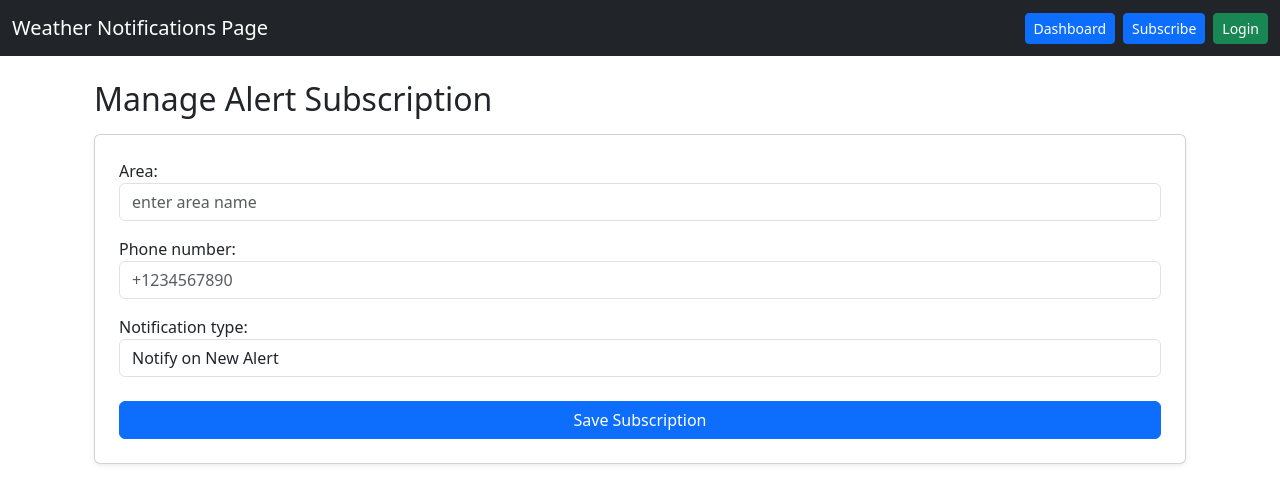
After one commit to BradBKaiBuffs/disaster_notification, a Django app: page /subscribe/ in a window 1280 px wide. The commit adds this page. Shown: the top 504 px of the page. Run offline with Django 5.2, Linux system fonts and the light colour scheme; parts of the project's set-up code (start-up, migrations or seed data) failed here and were passed over.

Commit message:
Updated pages

```diff
--- a/disaster_notification/settings.py
+++ b/disaster_notification/settings.py
@@ -15,6 +15,8 @@ from pathlib import Path
 import dj_database_url
 from urllib.parse import urlparse
 from celery.schedules import crontab
+from dotenv import load_dotenv
+load_dotenv()
 
 # Build paths inside the project like this: BASE_DIR / 'subdir'.
 BASE_DIR = Path(__file__).resolve().parent.parent
@@ -69,7 +71,8 @@ ROOT_URLCONF = 'disaster_notification.urls'
 TEMPLATES = [
     {
         'BACKEND': 'django.template.backends.django.DjangoTemplates',
-        'DIRS': [],
+        # override built-in admin templates
+        'DIRS': [BASE_DIR / 'templates'],
         'APP_DIRS': True,
         'OPTIONS': {
             'context_processors': [
--- a/notification/templates/notification/base.html
+++ b/notification/templates/notification/base.html
@@ -4,7 +4,7 @@
     <meta charset="UTF-8">
     <meta name="viewport" content="width=device-width, initial-scale=1.0">
 
-    <title>Weather Notifications Landing Page</title>
+    <title>Weather Notifications Page</title>
 
     <!-- bootstrap -->
     <link href="https://cdn.jsdelivr.net/npm/bootstrap@5.3.0/dist/css/bootstrap.min.css" rel="stylesheet">
@@ -15,10 +15,40 @@
 <nav class="navbar navbar-dark bg-dark mb-4">
     <div class="container-fluid">
         <!-- title -->
-        <span class="navbar-brand">Weather Notifications Landing Page</span>
+        <span class="navbar-brand">Weather Notifications Page</span>
+        <div class="d-flex">
+
+            <!-- link to dashboard page -->
+            <a href="{% url 'dashboard' %}"
+               class="btn btn-primary btn-sm me-2">
+                Dashboard
+            </a>
+
+            <!-- link to subscription form page -->
+            <a href="{% url 'subscribe' %}"
+               class="btn btn-primary btn-sm me-2">
+                Subscribe
+            </a>
+
+            <!-- this part switches based on user login status -->
+            {% if user.is_authenticated %}
+
+                <!-- logout must be post or django rejects it -->
+                <form method="POST" action="{% url 'logout' %}" class="d-inline">
+                    {% csrf_token %}
+                    <button class="btn btn-primary btn-sm me-2">Logout</button>
+                </form>
+
+                <a href="/admin/" class="btn btn-primary btn-sm me-2">Admin</a>
+
+            {% else %}
+
+                <a href="{% url 'login' %}" class="btn btn-success btn-sm">Login</a>
+
+            {% endif %}
+        </div>
     </div>
 </nav>
-
 <main class="container">
     <!-- block used for different pages -->
     {% block content %}
--- a/notification/templates/notification/dashboard.html
+++ b/notification/templates/notification/dashboard.html
@@ -1,9 +1,9 @@
 {% extends "notification/base.html" %}
 
-{% block title %}Dashboard{% endblock %}
+{% block title %}Weather Notifications Page{% endblock %}
 
 {% block content %}
-<h1 class="mb-4">Active NOAA Alerts Dashboard</h1>
+<h1 class="mb-4">Weather Notifications Page</h1>
 
 <!-- Filters -->
 <form method="get" class="row g-3 mb-4">
--- /dev/null
+++ b/notification/templates/notification/subscribe.html
@@ -0,0 +1,23 @@
+{% extends "notification/base.html" %}
+
+{% block content %}
+
+<div class="container mt-4">
+
+    <!-- title -->
+    <h2 class="mb-3">Manage Alert Subscription</h2>
+
+    <!-- this form shows areas and phone number fields -->
+    <form method="POST" class="card p-4 shadow-sm">
+        {% csrf_token %}
+
+        <!-- this prints all fields with bootstrap styling -->
+        {{ form.as_p }}
+
+        <button class="btn btn-primary mt-2">Save Subscription</button>
+
+    </form>
+
+</div>
+
+{% endblock %}
--- a/notification/urls.py
+++ b/notification/urls.py
@@ -1,6 +1,9 @@
-from django.urls import path
+from django.urls import path, include
 from . import views
+from .views import dashboard, subscribe
 
 urlpatterns = [
     path('', views.dashboard, name='dashboard'),
+    path("subscribe/", subscribe, name="subscribe"),
+    path('accounts/', include('django.contrib.auth.urls')),
 ]
--- a/notification/views.py
+++ b/notification/views.py
@@ -35,3 +35,23 @@ def dashboard(request):
         'alerts': alerts
     }
     return render(request, 'notification/dashboard.html', context)
+
+from .forms import user_area_subscription_form
+
+# this view lets a user create or update their alert subscription
+def subscribe(request):
+    # this checks if form was submitted
+    if request.method == "POST":
+        form = user_area_subscription_form(request.POST)
+
+        # this saves the form if everything looks ok
+        if form.is_valid():
+            form.save()
+            # this redirects user back after save
+            return render(request, "notification/subscribe_success.html")
+    else:
+        # this makes an empty form for user to fill
+        form = user_area_subscription_form()
+
+    # this sends the form to the html page
+    return render(request, "notification/subscribe.html", {"form": form})
```
Also changed, not shown: notification/templates/registration/login.html (+7 -13 lines), requirements.txt (+14 -4 lines), templates/admin/base_site.html (added, +38 -0 lines), notification/migrations/0004_alert_notification_tracking_user_area_subscription.py (added).
